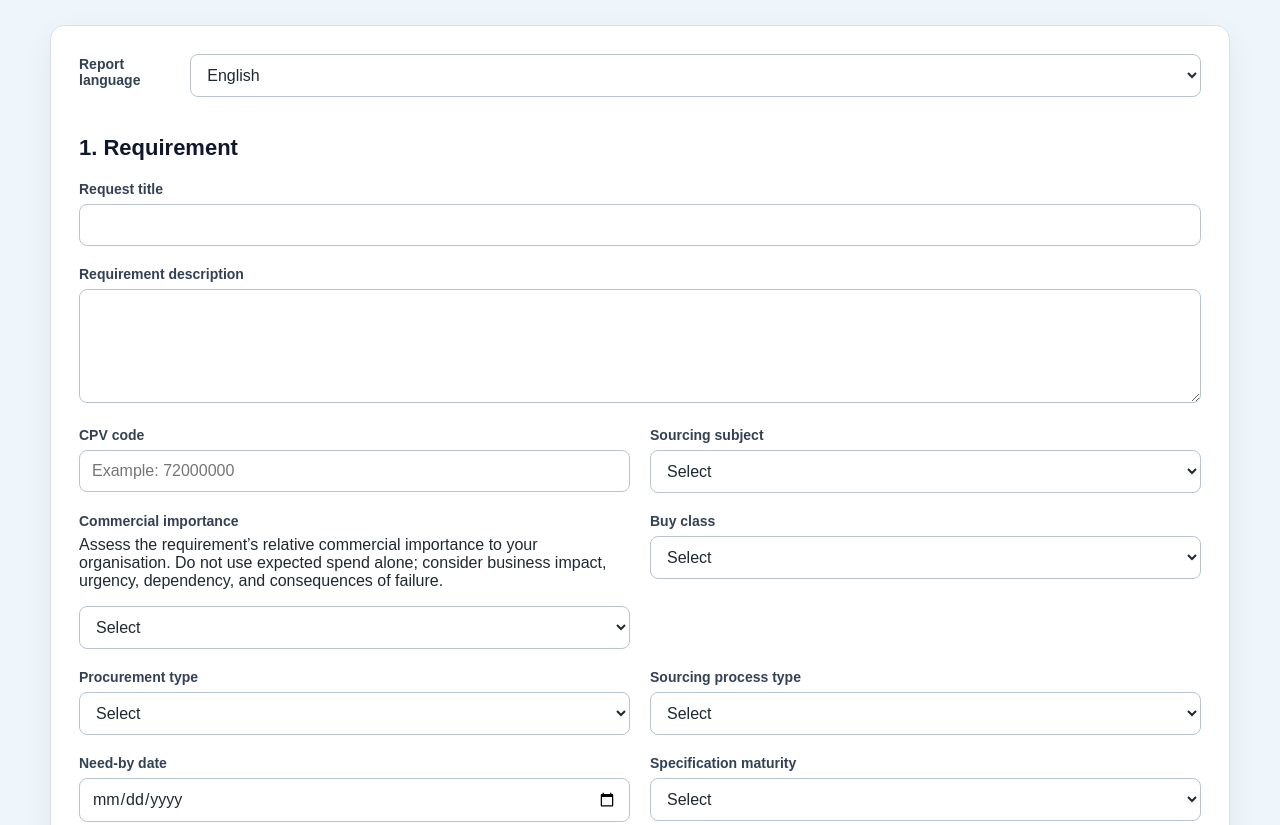
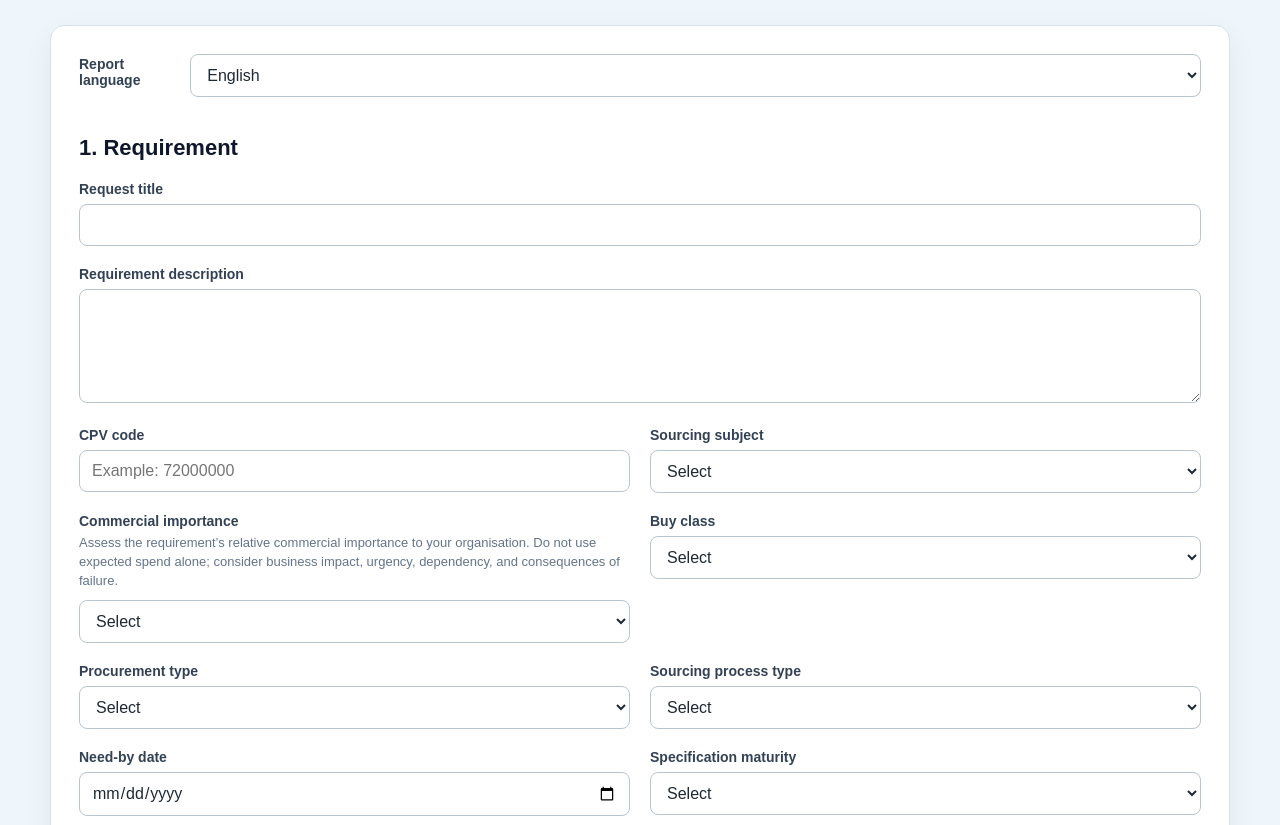
Before and after one commit to ukrsedo/sourcing-strategy-generator, a plain HTML site: page index.html in a window 1280 px wide. Shown: the part 275-1100 px from the top of the page. Drawn offline with Linux system fonts and the light colour scheme.

Commit message:
Update styles.css

```diff
--- a/styles.css
+++ b/styles.css
@@ -275,6 +275,13 @@ button:disabled {
   overflow-x: auto;
 }
 
+.field-help {
+  margin: -2px 0 9px;
+  font-size: 13px;
+  line-height: 1.45;
+  color: #64748b;
+}
+
 @media (max-width: 760px) {
   .header-inner,
   .form-actions,
```
